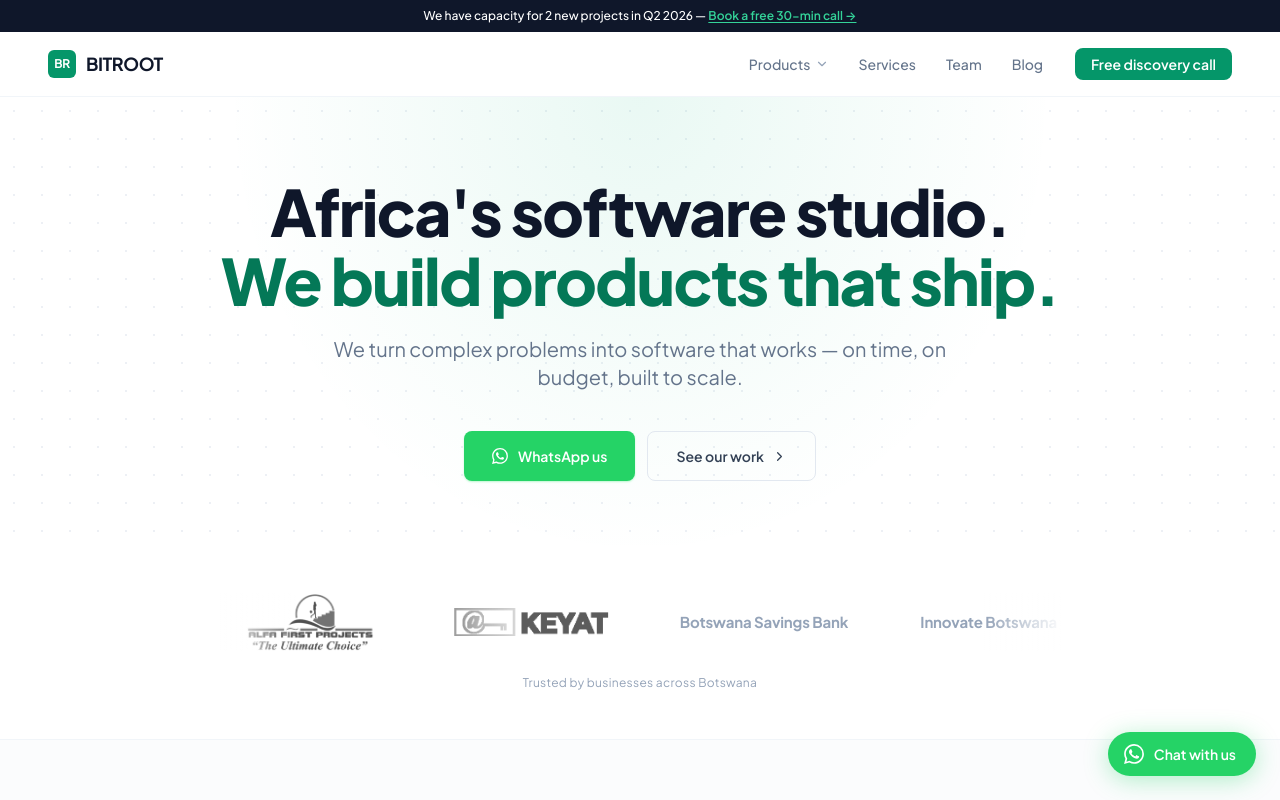
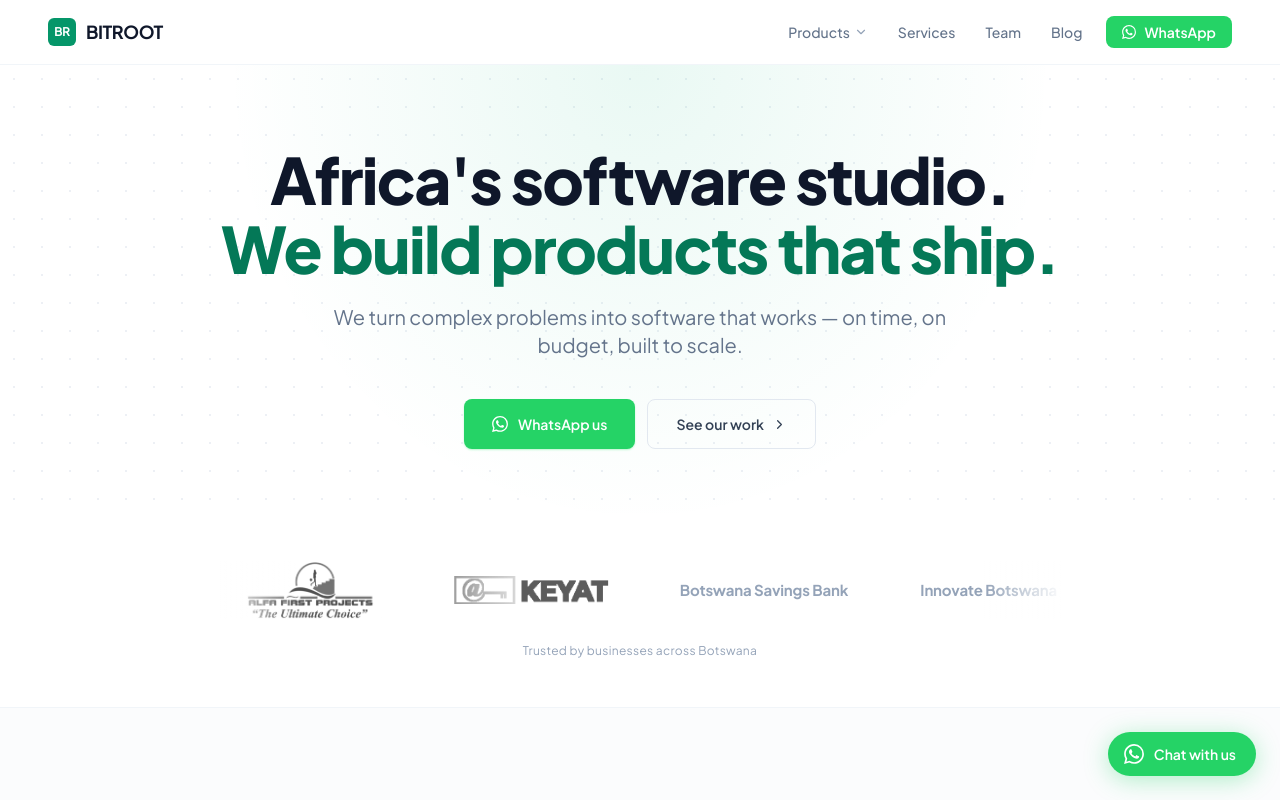
Before and after one commit to shaunChikerema/BITROOT, a Next.js app: page / in a window 1280 px wide. Shown: the top 800 px of the page. Built offline with nearby package versions, Linux system fonts and the light colour scheme.

Commit message:
feat: update hero marquee with client logos and smooth infinite scroll

```diff
--- a/app/layout.tsx
+++ b/app/layout.tsx
@@ -35,14 +35,6 @@
         <link rel="preconnect" href="https://fonts.gstatic.com" crossOrigin="anonymous" />
       </head>
       <body className="font-sans antialiased bg-white text-slate-900">
-
-        {/* Announcement bar */}
-        <div className="bg-slate-900 text-white text-center py-2 text-xs font-medium">
-          We have capacity for 2 new projects in Q2 2026 —{' '}
-          <a href="mailto:hello@bitroot.tech" className="text-emerald-400 font-semibold hover:text-emerald-300 underline underline-offset-2">
-            Book a free 30-min call →
-          </a>
-        </div>
 
         <nav className={`sticky top-0 w-full z-50 transition-all duration-300 ${
           isScrolled
@@ -98,10 +90,13 @@
 
                 {/* CTA — solid, not outlined, because the bar above is too subtle alone */}
                 <a
-                  href="mailto:hello@bitroot.tech"
-                  className="ml-4 bg-emerald-600 hover:bg-emerald-700 text-white px-4 py-1.5 rounded-lg font-semibold transition-all text-sm"
+                  href="https://wa.me/26776051623"
+                  className="ml-2 inline-flex items-center gap-2 bg-[#25D366] hover:bg-[#1ebe5d] text-white px-4 py-1.5 rounded-lg font-semibold transition-all text-sm"
                 >
-                  Free discovery call
+                  <svg width="14" height="14" viewBox="0 0 24 24" fill="currentColor" className="flex-shrink-0">
+                    <path d="M17.472 14.382c-.297-.149-1.758-.867-2.03-.967-.273-.099-.471-.148-.67.15-.197.297-.767.966-.94 1.164-.173.199-.347.223-.644.075-.297-.15-1.255-.463-2.39-1.475-.883-.788-1.48-1.761-1.653-2.059-.173-.297-.018-.458.13-.606.134-.133.298-.347.446-.52.149-.174.198-.298.298-.497.099-.198.05-.371-.025-.52-.075-.149-.669-1.612-.916-2.207-.242-.579-.487-.5-.669-.51-.173-.008-.371-.01-.57-.01-.198 0-.52.074-.792.372-.272.297-1.04 1.016-1.04 2.479 0 1.462 1.065 2.875 1.213 3.074.149.198 2.096 3.2 5.077 4.487.709.306 1.262.489 1.694.625.712.227 1.36.195 1.871.118.571-.085 1.758-.719 2.006-1.413.248-.694.248-1.289.173-1.413-.074-.124-.272-.198-.57-.347m-5.421 7.403h-.004a9.87 9.87 0 01-5.031-1.378l-.361-.214-3.741.982.998-3.648-.235-.374a9.86 9.86 0 01-1.51-5.26c.001-5.45 4.436-9.884 9.888-9.884 2.64 0 5.122 1.03 6.988 2.898a9.825 9.825 0 012.893 6.994c-.003 5.45-4.437 9.884-9.885 9.884m8.413-18.297A11.815 11.815 0 0012.05 0C5.495 0 .16 5.335.157 11.892c0 2.096.547 4.142 1.588 5.945L.057 24l6.305-1.654a11.882 11.882 0 005.683 1.448h.005c6.554 0 11.89-5.335 11.893-11.893a11.821 11.821 0 00-3.48-8.413z"/>
+                  </svg>
+                  WhatsApp
                 </a>
               </div>
 
@@ -127,10 +122,7 @@
                     {link.label}
                   </Link>
                 ))}
-                <a href="mailto:hello@bitroot.tech" className="mt-4 bg-emerald-600 text-white px-6 py-3 rounded-xl font-semibold text-center">
-                  Book a free call
-                </a>
-                <a href="https://wa.me/26771234567" className="mt-2 border border-slate-200 text-slate-700 px-6 py-3 rounded-xl font-semibold text-center text-sm">
+                <a href="https://wa.me/26776051623" className="mt-4 border border-slate-200 text-slate-700 px-6 py-3 rounded-xl font-semibold text-center text-sm">
                   WhatsApp us
                 </a>
               </div>
@@ -163,7 +155,7 @@
                   <a href="mailto:hello@bitroot.tech" className="inline-block text-emerald-400 hover:text-emerald-300 text-sm font-medium transition-colors">
                     hello@bitroot.tech
                   </a>
-                  <a href="https://wa.me/26771234567" className="inline-flex items-center gap-1.5 text-emerald-400 hover:text-emerald-300 text-sm font-medium transition-colors">
+                  <a href="https://wa.me/26776051623" className="inline-flex items-center gap-1.5 text-emerald-400 hover:text-emerald-300 text-sm font-medium transition-colors">
                     <svg width="13" height="13" viewBox="0 0 24 24" fill="currentColor">
                       <path d="M17.472 14.382c-.297-.149-1.758-.867-2.03-.967-.273-.099-.471-.148-.67.15-.197.297-.767.966-.94 1.164-.173.199-.347.223-.644.075-.297-.15-1.255-.463-2.39-1.475-.883-.788-1.48-1.761-1.653-2.059-.173-.297-.018-.458.13-.606.134-.133.298-.347.446-.52.149-.174.198-.298.298-.497.099-.198.05-.371-.025-.52-.075-.149-.669-1.612-.916-2.207-.242-.579-.487-.5-.669-.51-.173-.008-.371-.01-.57-.01-.198 0-.52.074-.792.372-.272.297-1.04 1.016-1.04 2.479 0 1.462 1.065 2.875 1.213 3.074.149.198 2.096 3.2 5.077 4.487.709.306 1.262.489 1.694.625.712.227 1.36.195 1.871.118.571-.085 1.758-.719 2.006-1.413.248-.694.248-1.289.173-1.413-.074-.124-.272-.198-.57-.347m-5.421 7.403h-.004a9.87 9.87 0 01-5.031-1.378l-.361-.214-3.741.982.998-3.648-.235-.374a9.86 9.86 0 01-1.51-5.26c.001-5.45 4.436-9.884 9.888-9.884 2.64 0 5.122 1.03 6.988 2.898a9.825 9.825 0 012.893 6.994c-.003 5.45-4.437 9.884-9.885 9.884m8.413-18.297A11.815 11.815 0 0012.05 0C5.495 0 .16 5.335.157 11.892c0 2.096.547 4.142 1.588 5.945L.057 24l6.305-1.654a11.882 11.882 0 005.683 1.448h.005c6.554 0 11.89-5.335 11.893-11.893a11.821 11.821 0 00-3.48-8.413z"/>
                     </svg>
```
